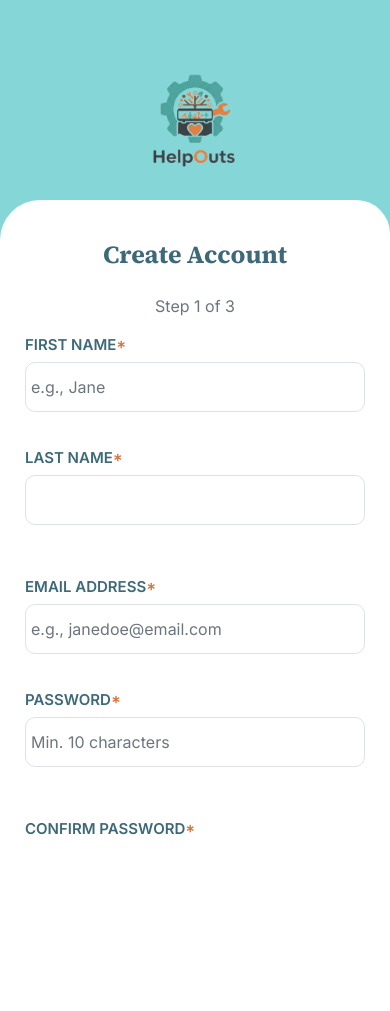
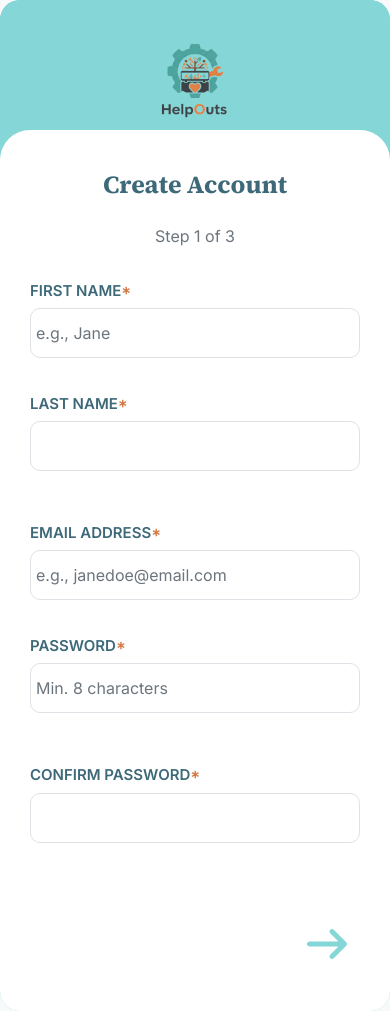
Before and after one commit to Jamie-Lawlor/HelpOuts, a Flask app: page /register_page/ in a window 390 px wide. Before the commit the page ends 835 px from the top, so only its background shows below. Run offline with Flask 3, Linux system fonts and the light colour scheme; some libraries are stand-ins or nearby versions; some web fonts are replaced.

Commit message:
Changes to Mobile Register
Fixing issues with layout for Mobile, buttons were not accessible.

```diff
--- a/static/css/styles.css
+++ b/static/css/styles.css
@@ -837,31 +837,36 @@ h6{
 /* Register Page */
 
 .errors{
-    color: maroon;
+    color: #d57a44;
     visibility: hidden;
     font-size: 11px;
     margin-top: 2px;
 }
 
 .error{
-    color: maroon;
-    /* visibility: hidden; */
+    color: #D57A44;
     font-size: 15px;
     margin-top: 2px;
 }
 
 .register-container{
     display:flex;
-    max-width: 1000px;
-    width: 100%;
+    width: 900px;
+    min-width: 900px;
+    /* min-height: 600px; */
+    margin: 0 auto;
+    overflow: hidden;
+    border-radius: 20px;
+    background: white;
+    /* width: 100%;
     background: white;
     border-radius: 30px;
     overflow: hidden;
-    box-shadow: 0 15px 50px rgba(0,0,0,0.1);
+    box-shadow: 0 15px 50px rgba(0,0,0,0.1); */
 }
 
 .register-side-image{
-    flex: 1;
+    flex: 0 0 30%;
     background-color: #85D6D6;
     display: flex;
     align-items: center;
@@ -869,15 +874,29 @@ h6{
 }
 
 .register-side-image img{
-    max-width: 70%;
+    max-width: 80%;
     height: auto;
 }
 
 .register-form-card{
-    flex: 1.2;
+    flex: 0 0 70%;
     background: white;
-    padding:30px;
+    padding: 40px 50px;
+    display: flex;
+    flex-direction: column;
     border-radius: 10px;
+}
+
+.register-card-content{
+    display: flex;
+    flex-direction: column;
+    height: 100%;
+}
+
+.register-card-content form{
+    display: flex;
+    flex-direction: column;
+    flex-grow: 1;
 }
 
 .form-group label{
@@ -919,6 +938,7 @@ h6{
     display: flex;
     gap:15px;
     margin: 25px 0;
+    width: 100%;
 }
 
 .custom-radio-input{
@@ -981,7 +1001,7 @@ h6{
 }
 
 .terms-card{
-    max-height: 250px;
+   max-height: 250px;
     overflow-y: auto;
     background-color: #f8f9fa;
     border: 1px solid #e9ecef;
@@ -1151,49 +1171,66 @@ h6{
 /* MOBILE DESIGN (REGISTER PAGE)*/
 @media (max-width: 768px){
 .register-container{
-    flex-direction: column;
-    width: 100%;
-    max-width: 100%;
-    height: 100vh;
+    width: 100% !important;
+    min-width: 100% !important;
+   flex-direction: column;
+   background-color: #85D6D6;
+}
+
+.register-side-image{
+    flex: 0 0 20px !important;
+    width: 100% !important;
+    background-color: #85D6D6;
+    display: flex;
+    justify-content: center;
+    align-items: center;
     border-radius: 0;
-    box-shadow: none;
 }
 
 .register-form-card{
-    margin-top: -40px;
-    border-radius: 40px 4dvh 0 0;
-    padding: 40px 25px;
+    flex: 1 1 auto !important;
+    width: 100% !important;
+    margin-top: -30px;
+    border-radius: 30px 30px 0 0 !important;
+    padding: 40px 20px;
+    position: relative;
     z-index: 2;
 }
 
 .register-page-container{
-  align-items: flex-start;
-  background-color: #f8f9fa;
-  padding: 0px;
-}
-
-.register-side-image{
-    flex: 0 0 25vh;
-    width: 100%;
-    border-radius: 0;
-    padding: 20px;
+    align-items: flex-start;
+    background-color: #f8f9fa;
+    padding: 0px;
 }
 
 .register-side-image img{
     display: none;
 }
 
+.form-control, .soft-input{
+    width: 100% !important;
+    box-sizing: border-box;
+}
+
+.register-card-content{
+    padding-left: 10px !important;
+    padding-right: 10px !important;
+}
+
+
 .register-side-image::after{
     content: "";
     display:block;
-    width: 200px;
-    height: 200px;
+    width: 160px;
+    height: 160px;
     background:url("/static/images/templogo6.png") no-repeat center;
     background-size: contain;
 }
 
-.register-form-card .register-logo{
-    display: none;
+.terms-card{
+    height: 300px;
+    min-height: 250px;
+    margin-bottom: 15px;
 }
 }
 
--- a/static/js/main.js
+++ b/static/js/main.js
@@ -152,6 +152,7 @@ function send_project_data() {
     fetch("/create_project", { method: "POST", body: data })
         .then(window.location.replace(`/home_page/`))
 }
+
 
 function send_job_data() {
     let data = new FormData()
--- a/templates/login/register_account.html
+++ b/templates/login/register_account.html
@@ -82,7 +82,7 @@ navbar %}{% endblock %} {% block body %}
                   type="password"
                   name="password"
                   class="form-control soft-input"
-                  placeholder="Min. 10 characters"
+                  placeholder="Min. 8 characters"
                   aria-label="Password"
                   autocomplete="off"
                   required
@@ -231,18 +231,7 @@ navbar %}{% endblock %} {% block body %}
               </div>
           </div>
 
-          <!-- not sure if using username -->
-          <!-- <div class="input-group mb-3">
-                        <span class="input-group-text" id="basic-addon1">
-                            <img src="/static/images/user_icon.svg" width="25" height="25"
-                                class="d-inline-block align-top">
-                        </span>
-                         <input type="text" name="username" class="form-control" placeholder="Username"
-                            aria-label="Username" autocomplete="off" required> -->
-          <!-- </div>  -->
-
-          <!-- <a class="btn btn-primary" href="/helper_register_page" role="button">Become a Helper</a> -->
-          <div class="d-flex mt-4" style="min-height: 50px;">
+          <div class="d-flex mt-4 align-items-center" style="position:relative; z-index:10;">
             <button
               type="button"
               class="btn btn-link"
@@ -250,7 +239,7 @@ navbar %}{% endblock %} {% block body %}
               style="display: none"
               id="register-back-btn"
             >
-              <img src="/static/images/arrow-left.svg" width="40" height="40" />
+              <img src="/static/images/arrow-left.svg" width="40" height="40" style="flex-shrink: 0;" />
             </button>
 
             <button
@@ -263,6 +252,7 @@ navbar %}{% endblock %} {% block body %}
                 src="/static/images/arrow-right.svg"
                 width="40"
                 height="40"
+                style="flex-shrink: 0;"
               />
             </button>
 
```
